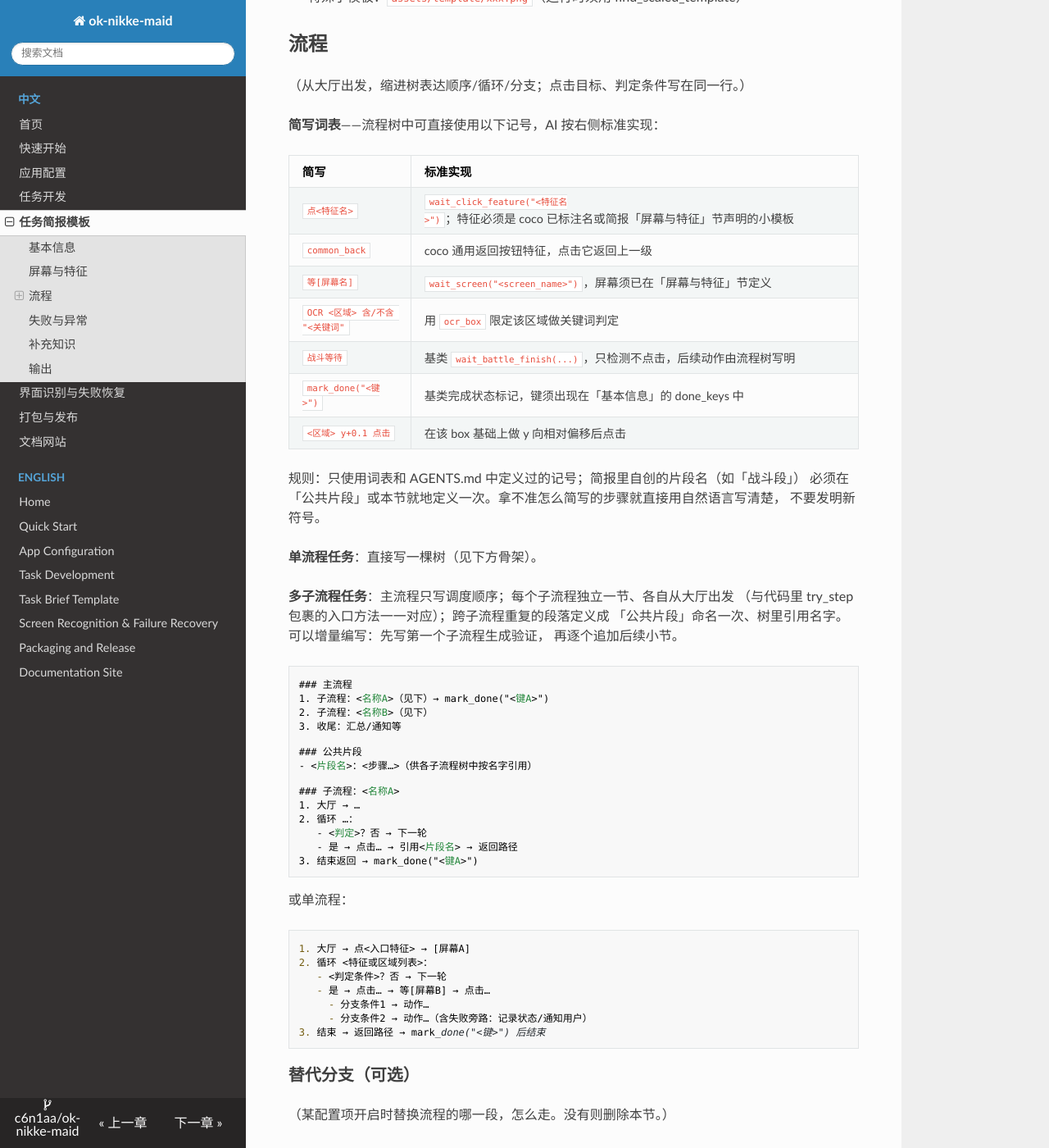
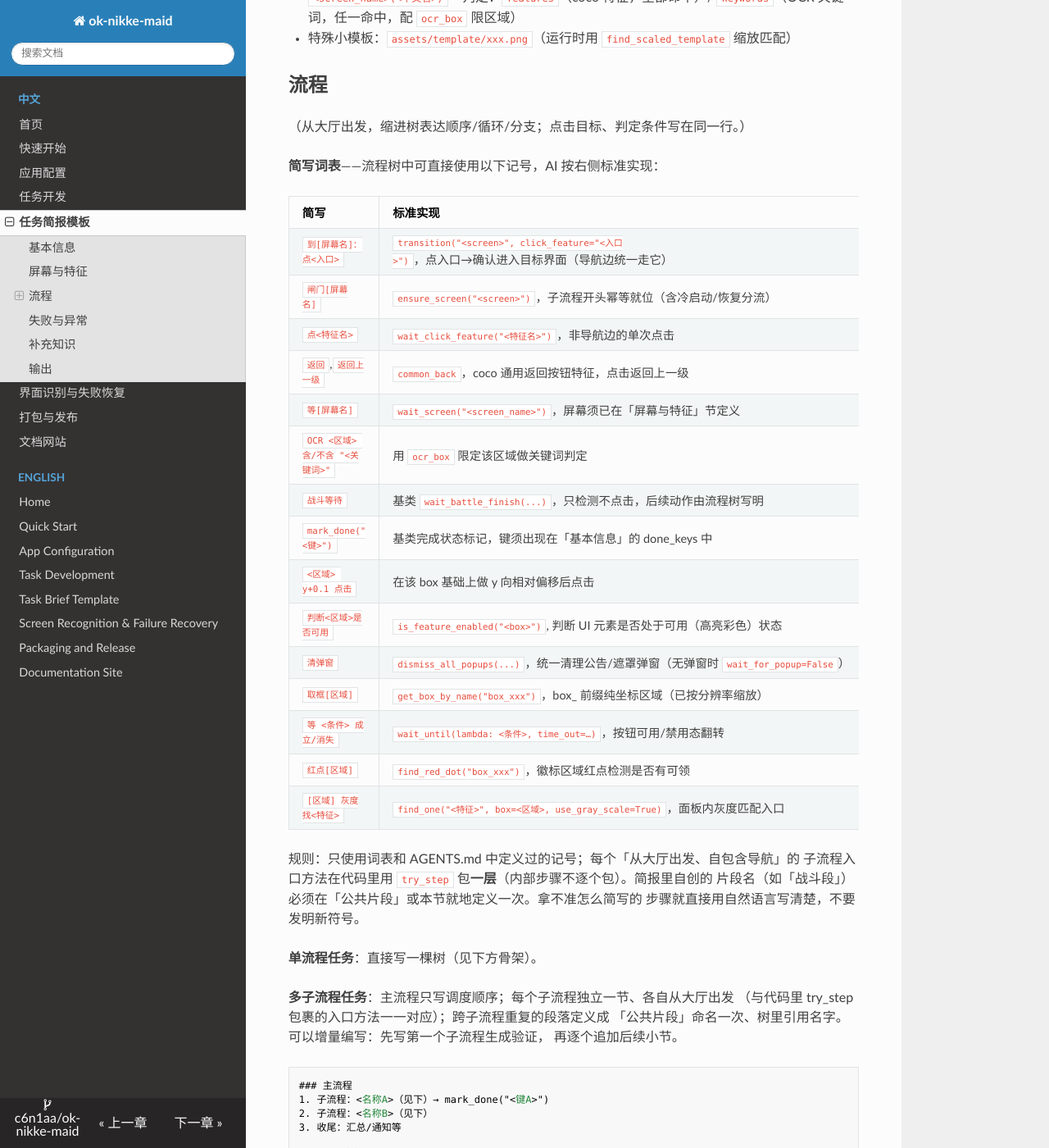
Before and after one commit to c6n1aa/ok-nikke, an MkDocs documentation site: the page built from docs/task_brief_template.md, in a window 1280 px wide and 1400 px high, scrolled down 594 px. Shown: the whole window at 82% size. Built offline with MkDocs 1.6.1, drawn with Linux system fonts in a browser that asks for light colours; nearby versions of some CDN libraries; some of the changed text lies outside the part shown.

Commit message:
docs: update task brief template shorthand table

````diff
--- a/docs/task_brief_template.md
+++ b/docs/task_brief_template.md
@@ -7,16 +7,16 @@
 
 - **类名/文件**：`src/tasks/<TaskName>.py`（PascalCase）
 - **说明**（description，中文）：一句话描述任务做什么
-- **done_keys**：无 或 `{"键名": "day|week|month"}`（纯编排任务不写）
+- **done_keys**：无 或 `{"键名": "day|week|month"}`（纯编排/纯调试任务不写）
 - **配置项**：每行一个：`键名 / 默认值 / 类型(bool|drop_down|line_edit...) / 中文说明`；没有写"无"
 - **触发**：onetime 或 trigger（trigger 需注明 trigger_interval）
 
 ## 屏幕与特征
 
-（一行一个；流程中用 `[屏幕名]` 引用。只列本任务用到的。）
+（界面优先注册进 `src/screens.py` 的 `SCREENS`，仅任务私有界面才用 `register_screen`；一行一个，流程中用 `[屏幕名]` 引用。）
 
-- `<screen_name>(<中文名>)` = 判定条件：coco 特征名 / box_区域 OCR"关键词" 组合
-- 特殊小模板：`assets/template/xxx.png`（运行时须用 find_scaled_template）
+- `<screen_name>(<中文名>)` = 判定：`features`（coco 特征，全部命中）/ `keywords`（OCR 关键词，任一命中，配 `ocr_box` 限区域）
+- 特殊小模板：`assets/template/xxx.png`（运行时用 `find_scaled_template` 缩放匹配）
 
 ## 流程
 
@@ -26,17 +26,26 @@
 
 | 简写 | 标准实现 |
 |---|---|
-| `点<特征名>` | `wait_click_feature("<特征名>")`；特征必须是 coco 已标注名或简报「屏幕与特征」节声明的小模板 |
-| `common_back` | coco 通用返回按钮特征，点击它返回上一级 |
+| `到[屏幕名]：点<入口>` | `transition("<screen>", click_feature="<入口>")`，点入口→确认进入目标界面（导航边统一走它） |
+| `闸门[屏幕名]` | `ensure_screen("<screen>")`，子流程开头幂等就位（含冷启动/恢复分流） |
+| `点<特征名>` | `wait_click_feature("<特征名>")`，非导航边的单次点击 |
+| `返回`,`返回上一级` | `common_back`，coco 通用返回按钮特征，点击返回上一级 |
 | `等[屏幕名]` | `wait_screen("<screen_name>")`，屏幕须已在「屏幕与特征」节定义 |
-| `OCR <区域> 含/不含 "<关键词"` | 用 `ocr_box` 限定该区域做关键词判定 |
+| `OCR <区域> 含/不含 "<关键词>"` | 用 `ocr_box` 限定该区域做关键词判定 |
 | `战斗等待` | 基类 `wait_battle_finish(...)`，只检测不点击，后续动作由流程树写明 |
 | `mark_done("<键>")` | 基类完成状态标记，键须出现在「基本信息」的 done_keys 中 |
 | `<区域> y+0.1 点击` | 在该 box 基础上做 y 向相对偏移后点击 |
+| `判断<区域>是否可用` | `is_feature_enabled("<box>")`, 判断 UI 元素是否处于可用（高亮彩色）状态 |
+| `清弹窗` | `dismiss_all_popups(...)`，统一清理公告/遮罩弹窗（无弹窗时 `wait_for_popup=False`） |
+| `取框[区域]` | `get_box_by_name("box_xxx")`，box_ 前缀纯坐标区域（已按分辨率缩放） |
+| `等 <条件> 成立/消失` | `wait_until(lambda: <条件>, time_out=…)`，按钮可用/禁用态翻转 |
+| `红点[区域]` | `find_red_dot("box_xxx")`，徽标区域红点检测是否有可领 |
+| `[区域] 灰度找<特征>` | `find_one("<特征>", box=<区域>, use_gray_scale=True)`，面板内灰度匹配入口 |
 
-规则：只使用词表和 AGENTS.md 中定义过的记号；简报里自创的片段名（如「战斗段」）
-必须在「公共片段」或本节就地定义一次。拿不准怎么简写的步骤就直接用自然语言写清楚，
-不要发明新符号。
+规则：只使用词表和 AGENTS.md 中定义过的记号；每个「从大厅出发、自包含导航」的
+子流程入口方法在代码里用 `try_step` 包**一层**（内部步骤不逐个包）。简报里自创的
+片段名（如「战斗段」）必须在「公共片段」或本节就地定义一次。拿不准怎么简写的
+步骤就直接用自然语言写清楚，不要发明新符号。
 
 **单流程任务**：直接写一棵树（见下方骨架）。
 
@@ -65,7 +74,7 @@
 或单流程：
 
 ```
-1. 大厅 → 点<入口特征> → [屏幕A]
+1. 大厅 → 到[屏幕A]：点<入口特征>
 2. 循环 <特征或区域列表>：
    - <判定条件>？否 → 下一轮
    - 是 → 点击… → 等[屏幕B] → 点击…
@@ -88,5 +97,5 @@
 
 ## 输出
 
-src/tasks/<TaskName>.py + 注册 src/config.py + tests/Test<TaskName>.py
+src/tasks/<TaskName>.py + 注册进 src/config.py 的 onetime_tasks（或 trigger_tasks）+ tests/Test<TaskName>.py
 （覆盖主要分支：成功/跳过/失败/已完成跳过），跑测试并报告结果。
````
